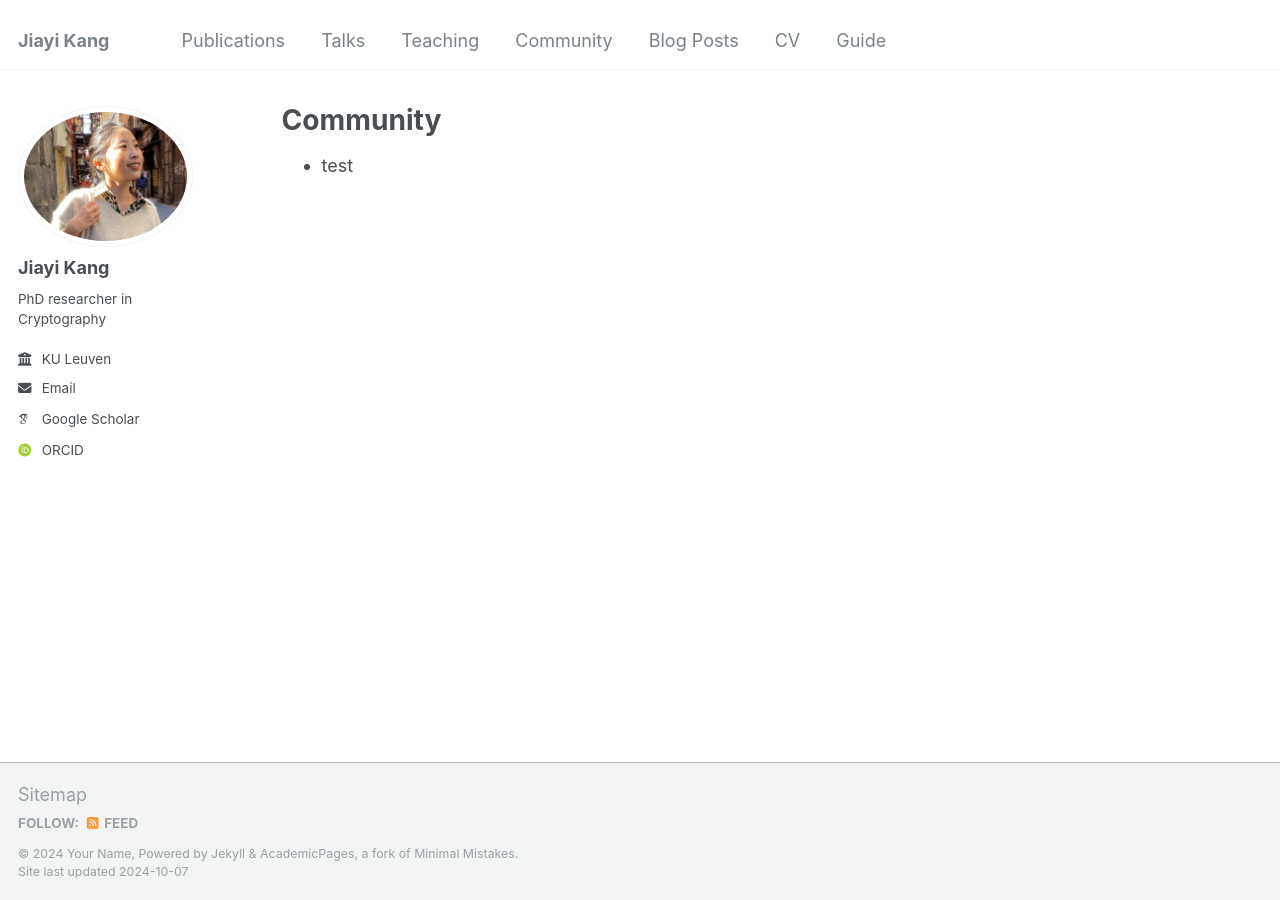
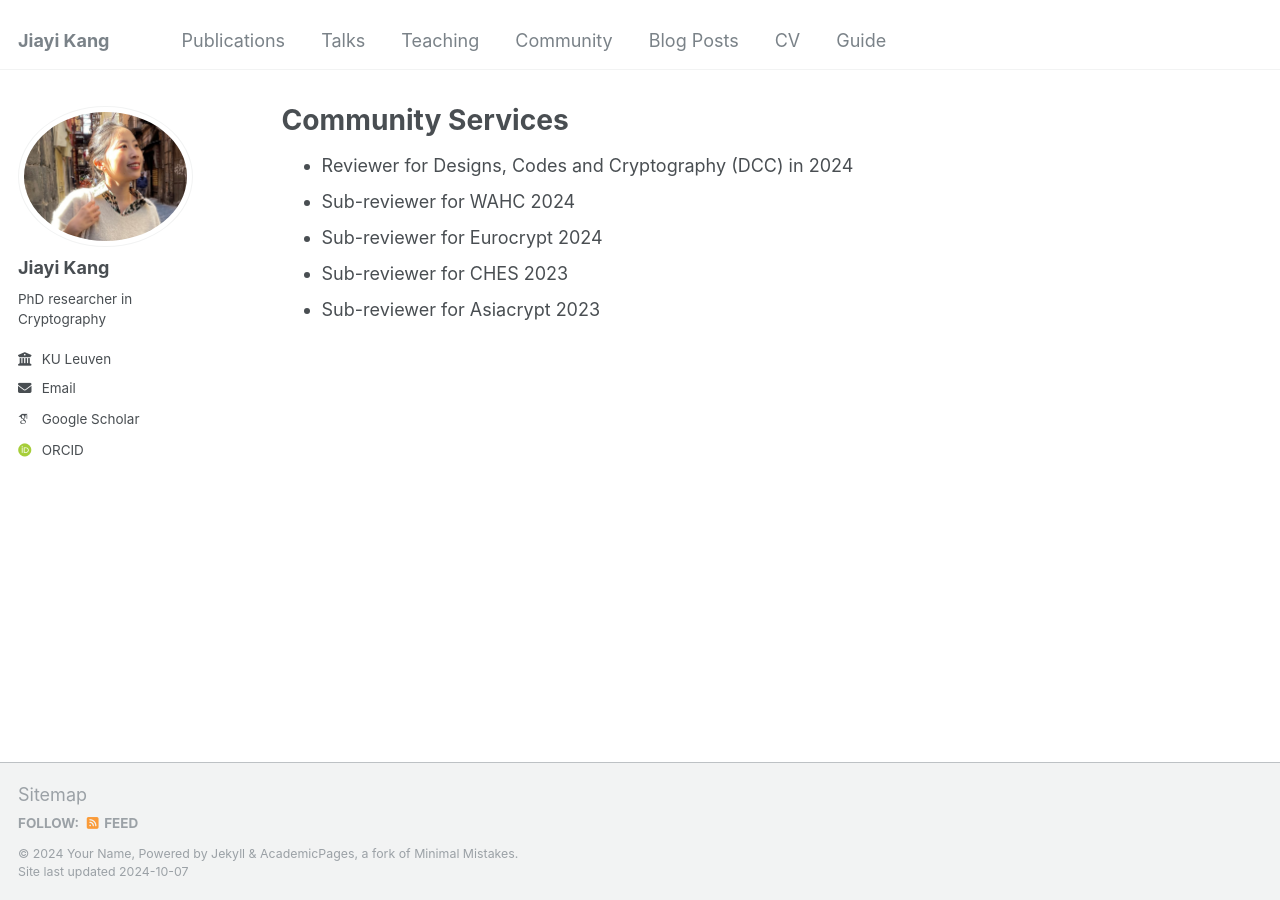
Before and after one commit to jiayikang2/jiayikang2.github.io, a Jekyll site: the page built from _pages/community.md, in a window 1280 px wide. Built offline with Jekyll 4.4.1, drawn with Linux system fonts in a browser that asks for light colours; some web fonts are replaced.

Commit message:
community2

```diff
--- a/_pages/community.md
+++ b/_pages/community.md
@@ -1,7 +1,11 @@
 ---
 layout: archive
-title: "Community"
+title: "Community Services"
 permalink: /community/
 author_profile: true
 ---
- - test
+ - Reviewer for Designs, Codes and Cryptography (DCC) in 2024
+ - Sub-reviewer for WAHC 2024
+ - Sub-reviewer for Eurocrypt 2024
+ - Sub-reviewer for CHES 2023
+ - Sub-reviewer for Asiacrypt 2023
```
